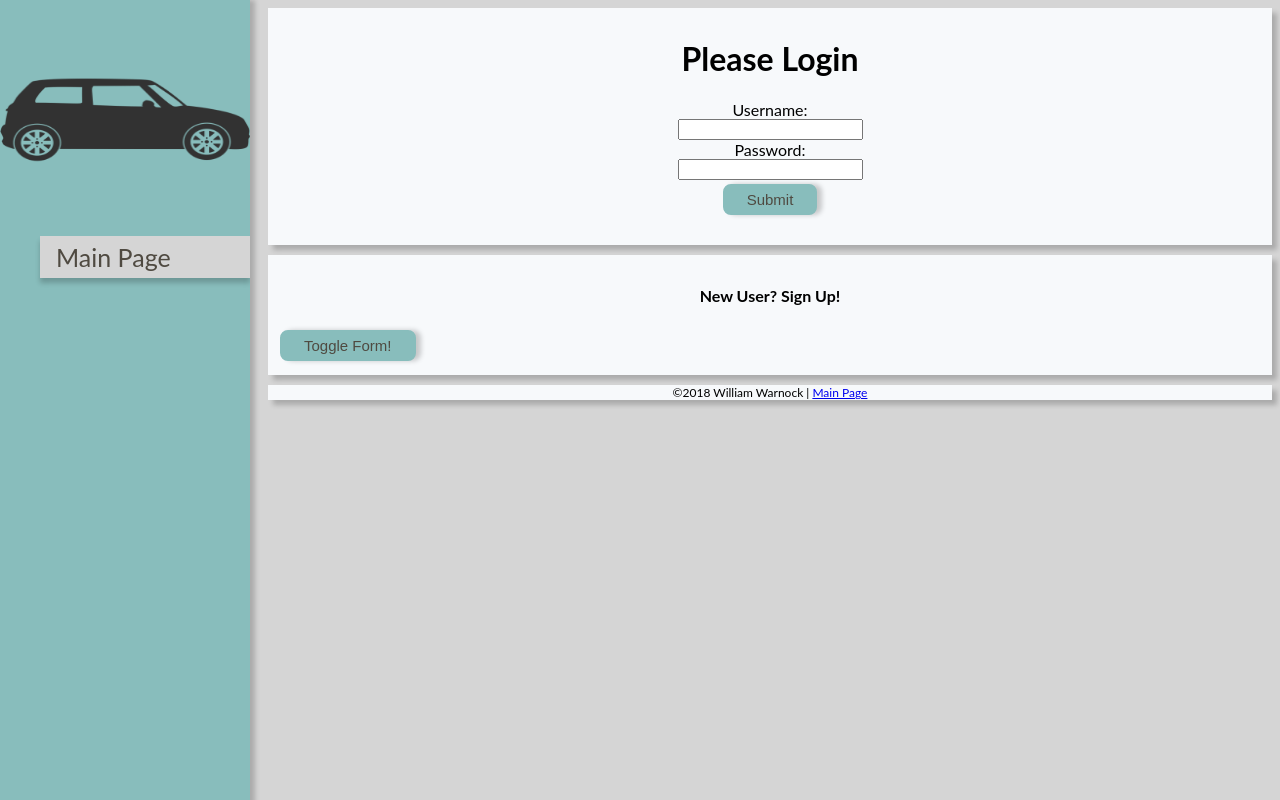
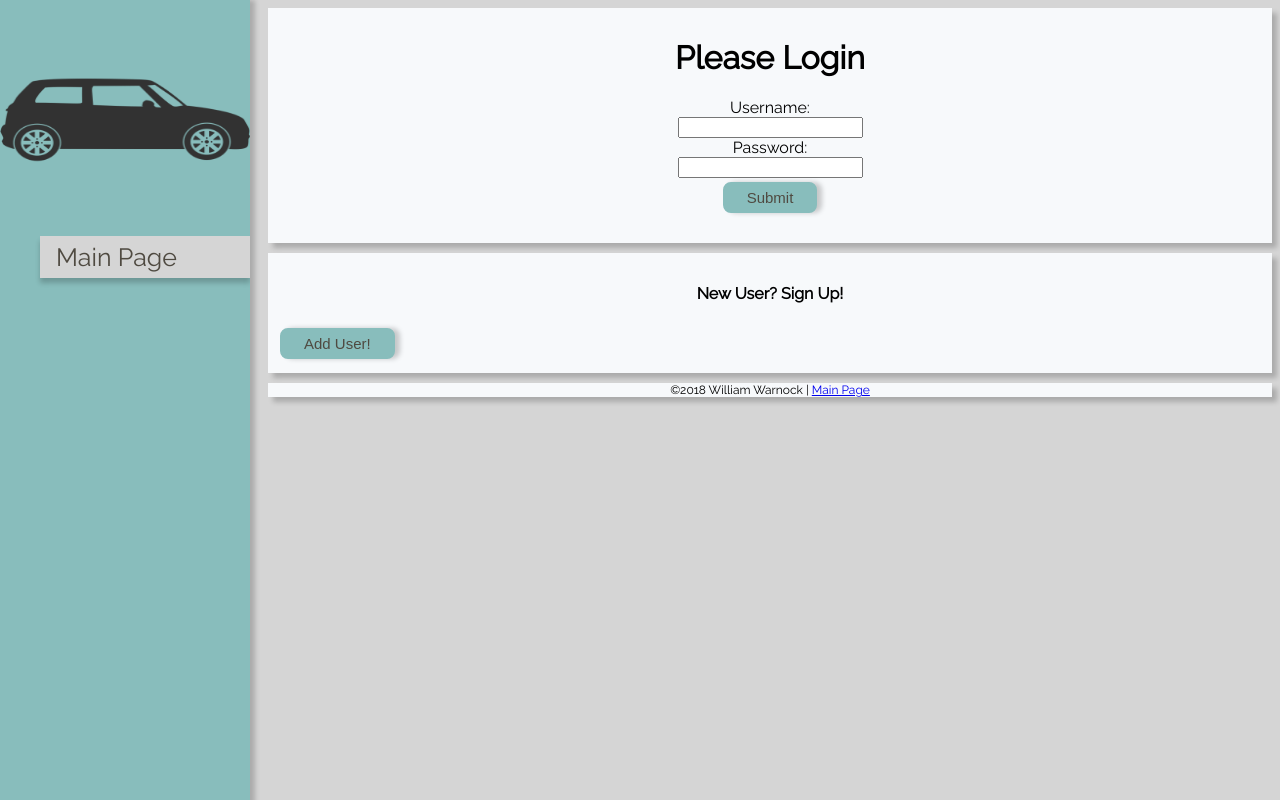
Before and after one commit to williamwarnockBSU/cs401, a PHP site: page / in a window 1280 px wide. Run offline with PHP 8.4, Linux system fonts and the light colour scheme.

Commit message:
Added custom web font

```diff
--- a/index.php
+++ b/index.php
@@ -8,6 +8,7 @@
 
 <html>
 	<head>
+		<link href="https://fonts.googleapis.com/css?family=Raleway" rel="stylesheet">
 		<link href="website.css" type="text/css" rel="stylesheet" />
 		<script type="text/javascript" src="jquery-3.3.1.js"></script>
 		<script type="text/javascript" src="index.js"></script>
@@ -41,7 +42,7 @@
 			<div id="card">
 				<h4>New User? Sign Up!</h4>
 
-				<button class="button" type="button" id="formButton">Toggle Form!</button>
+				<button class="button" type="button" id="formButton">Add User!</button>
 
 				<form id="newUser" method="post" action="newUserHandler.php">
 					Username:<br>
--- a/mainPage.php
+++ b/mainPage.php
@@ -20,6 +20,7 @@
 
 <html>
 	<head>
+        <link href="https://fonts.googleapis.com/css?family=Raleway" rel="stylesheet">
         <link rel="icon" type="image/x-icon" href="favicon.ico"/>
 	    <link href="website.css" type="text/css" rel="stylesheet" />
         <title>Main Page</title>
--- a/messages.php
+++ b/messages.php
@@ -15,6 +15,7 @@
 ?>
 <html>
 	<head>
+		<link href="https://fonts.googleapis.com/css?family=Raleway" rel="stylesheet">
 		<link href="website.css" type="text/css" rel="stylesheet" />
 		<title>Messages</title>
 	</head>
--- a/plannedTrips.php
+++ b/plannedTrips.php
@@ -16,6 +16,7 @@
 ?>
 <html>
 	<head>
+	<link href="https://fonts.googleapis.com/css?family=Raleway" rel="stylesheet">
 	<link href="website.css" type="text/css" rel="stylesheet" />
 		<title>Planned Trips</title>
 	</head>
--- a/sentMessages.php
+++ b/sentMessages.php
@@ -15,6 +15,7 @@
 ?>
 <html>
 	<head>
+		<link href="https://fonts.googleapis.com/css?family=Raleway" rel="stylesheet">
 		<link href="website.css" type="text/css" rel="stylesheet" />
 		<title>Messages</title>
 	</head>
--- a/trash.php
+++ b/trash.php
@@ -15,6 +15,7 @@
 ?>
 <html>
 	<head>
+		<link href="https://fonts.googleapis.com/css?family=Raleway" rel="stylesheet">
 		<link href="website.css" type="text/css" rel="stylesheet" />
 		<title>Messages</title>
 	</head>
--- a/tripsBoard.php
+++ b/tripsBoard.php
@@ -16,6 +16,7 @@
 ?>
 <html>
 	<head>
+		<link href="https://fonts.googleapis.com/css?family=Raleway" rel="stylesheet">
 		<link href="website.css" type="text/css" rel="stylesheet" />
 		<title>Trips Board</title>
 	</head>
--- a/website.css
+++ b/website.css
@@ -1,5 +1,5 @@
 body {
-    font-family: "Lato", sans-serif;
+    font-family: 'Raleway', sans-serif;
     background-color: #D5D5D5;
 }
 
--- a/writeMessage.php
+++ b/writeMessage.php
@@ -14,6 +14,7 @@
 ?>
 <html>
 	<head>
+		<link href="https://fonts.googleapis.com/css?family=Raleway" rel="stylesheet">
 		<link href="website.css" type="text/css" rel="stylesheet" />
 		<title>Messages</title>
 	</head>
```
